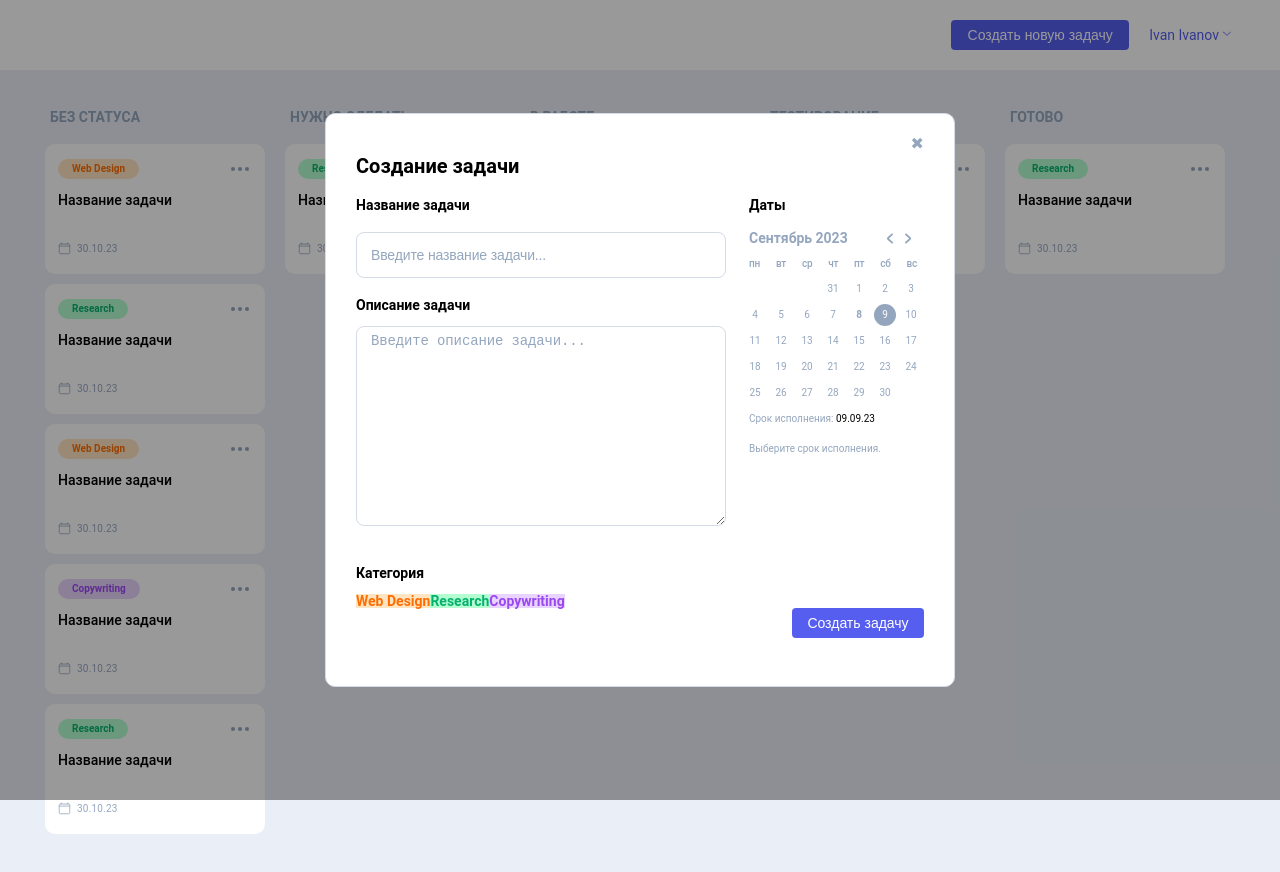
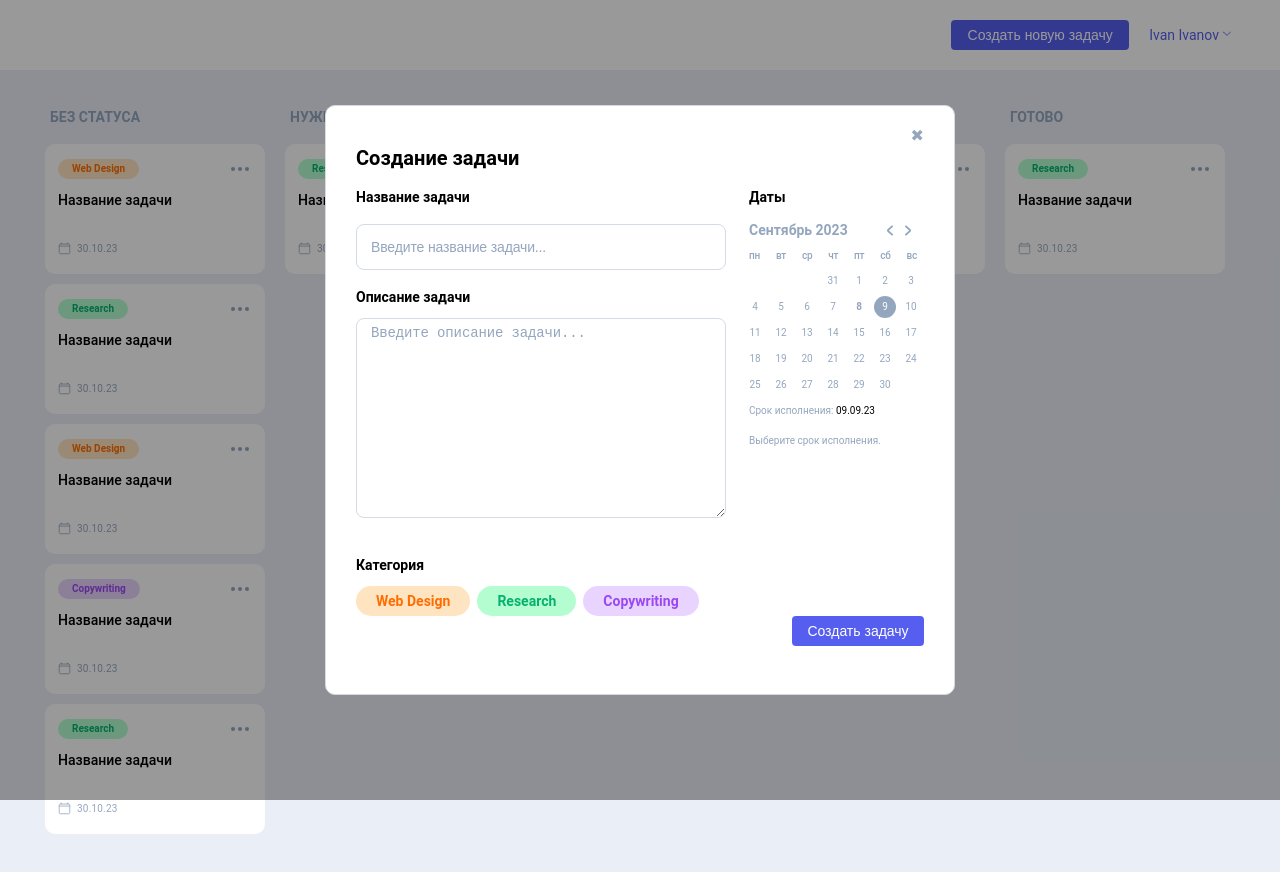
Before and after one commit to vrealzhik/kanban, a React app in the folder newTask/: page / in a window 1280 px wide. Both pictures are taken after a click on the button "Создать новую задачу". Shown: the top 872 px of the page. Built offline with nearby package versions, Linux system fonts and the light colour scheme; the HTML template or start-up script is replaced by a standard one.

Commit message:
styled components

```diff
--- a/newTask/src/components/NewTaskModal/NewTaskModal.jsx
+++ b/newTask/src/components/NewTaskModal/NewTaskModal.jsx
@@ -48,17 +48,25 @@ const NewTaskModal = ({ isOpenNewTask, setIsOpenNewTask, addTask }) => {
               </S.CalendarBlock>
             </S.PopNewCardWrap>
             <S.PopNewCardCategories>
-              <S.PopNewCardCategoriesTitle>Категория</S.PopNewCardCategoriesTitle>
+              <S.PopNewCardCategoriesTitle>
+                Категория
+              </S.PopNewCardCategoriesTitle>
               <S.CategoriesThemes>
-                <div className="categories__theme _orange _active-category">
-                  <p className="_orange">Web Design</p>
-                </div>
-                <div className="categories__theme _green">
-                  <p className="_green">Research</p>
-                </div>
-                <div className="categories__theme _purple">
-                  <p className="_purple">Copywriting</p>
-                </div>
+                <S.CategoriesThemeItem $color="_orange">
+                  <S.CategoriesThemeItemText>
+                    Web Design
+                  </S.CategoriesThemeItemText>
+                </S.CategoriesThemeItem>
+                <S.CategoriesThemeItem $color="_green">
+                  <S.CategoriesThemeItemText>
+                    Research
+                  </S.CategoriesThemeItemText>
+                </S.CategoriesThemeItem>
+                <S.CategoriesThemeItem $color="_purple">
+                  <S.CategoriesThemeItemText>
+                    Copywriting
+                  </S.CategoriesThemeItemText>
+                </S.CategoriesThemeItem>
               </S.CategoriesThemes>
             </S.PopNewCardCategories>
             <S.FormNewCreate id="btnCreate" onClick={handleNewTask}>
--- a/newTask/src/components/NewTaskModal/NewTaskModal.styled.js
+++ b/newTask/src/components/NewTaskModal/NewTaskModal.styled.js
@@ -1,4 +1,6 @@
 import styled from "styled-components";
+import { Hovers } from "../../styled/hover";
+import { topicStyles } from "../../styled/topic";
 
 export const PopNewCard = styled.div`
   display: ${(props) => (props.isOpenNewTask ? "block" : "none")};
@@ -136,9 +138,7 @@ export const FormNewCreate = styled.button`
   color: #ffffff;
   float: right;
 
-  &:hover {
-    background-color: #33399b;
-  }
+  ${Hovers.hover01}
 `;
 
 export const SubTitle = styled.label`
@@ -187,8 +187,27 @@ export const CategoriesThemes = styled.div`
   flex-wrap: nowrap;
   align-items: flex-start;
   justify-content: flex-start;
+  gap: 7px;
 `;
 
-export const categoriesThemeItem = styled.div`
+export const CategoriesThemeItemText = styled.p`
+  font-family: Roboto;
+  font-size: 14px;
+  font-weight: 600;
+  line-height: 14px;
+  letter-spacing: 0em;
+  text-align: center;
+`;
+
+export const CategoriesThemeItem = styled.div`
+  cursor: pointer;
   height: 30px;
+  border-radius: 24px;
+  padding: 8px 20px;
+  background-color: ${({ $color }) =>
+    topicStyles[$color]?.backgroundColor || "#FFF"};
+
+  ${CategoriesThemeItemText} {
+    color: ${({ $color }) => topicStyles[$color]?.color || "#000"};
+  }
 `;
--- a/newTask/src/components/UserModal/UserModal.jsx
+++ b/newTask/src/components/UserModal/UserModal.jsx
@@ -14,11 +14,7 @@ const UserModal = ({ isOpenUser, setIsOpenExit }) => {
         <S.PopUserSetThemeText>Темная тема</S.PopUserSetThemeText>
         <S.PopUserSetCheckbox type="checkbox" name="checkbox" />
       </S.PopUserSetTheme>
-      <S.PopUserSetButton
-        type="button"
-        className="exit-button _hover03"
-        onClick={() => setIsOpenExit(true)}
-      >
+      <S.PopUserSetButton type="button" onClick={() => setIsOpenExit(true)}>
         Выйти
       </S.PopUserSetButton>
     </S.HeaderPopUserSet>
--- a/newTask/src/components/UserModal/UserModal.styled.js
+++ b/newTask/src/components/UserModal/UserModal.styled.js
@@ -1,4 +1,5 @@
 import styled from "styled-components";
+import { Hovers } from "../../styled/hover";
 
 export const HeaderPopUserSet = styled.div`
   display: ${(props) => (props.isOpenUser ? "block" : "none")};
@@ -83,8 +84,5 @@ export const PopUserSetButton = styled.button`
   border-radius: 4px;
   border: 1px solid #565eef;
 
-  &:hover {
-    background-color: #33399b;
-    color: #ffffff;
-  }
+  ${Hovers.hover03}
 `;
```
